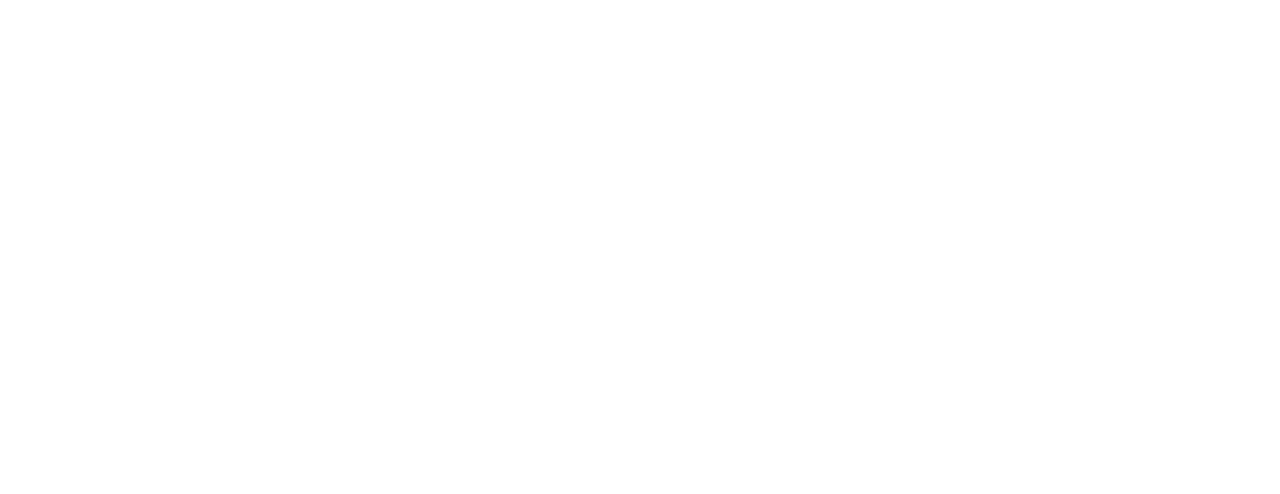
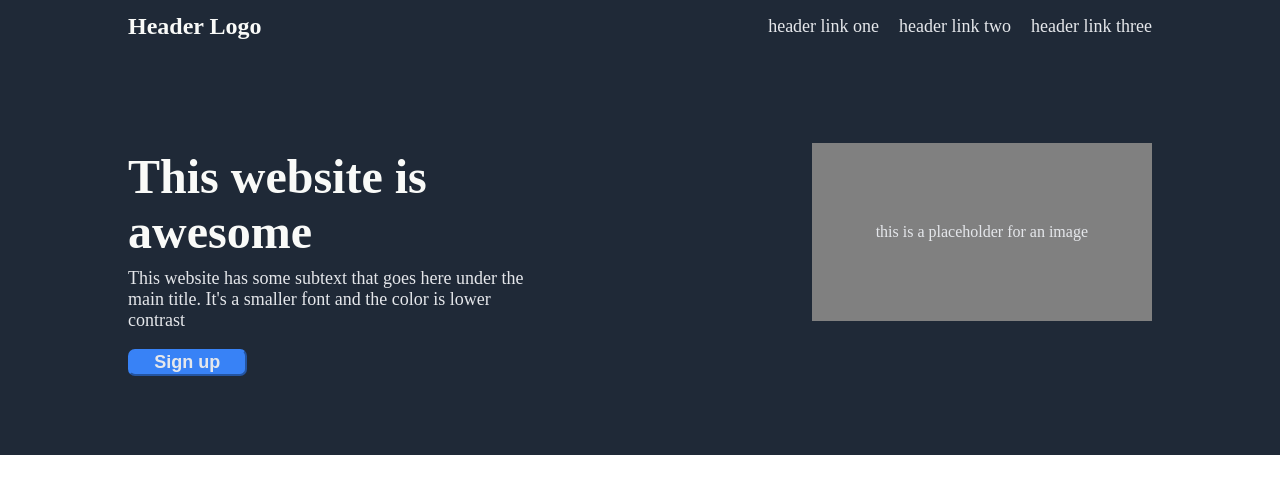
Before and after one commit to Alec-de-Boer/Website-homepage-template, a plain HTML site: page index.html in a window 1280 px wide. Drawn offline with Linux system fonts and the light colour scheme.

Commit message:
header 90% done

```diff
--- a/css/styles.css
+++ b/css/styles.css
@@ -0,0 +1,80 @@
+.top-website {
+background-color: #1F2937;
+}
+
+h1 {
+    font-size: 48px;
+    color: #F9FAF8;
+}
+
+.link,
+.secondary-text,
+button {
+    color: #E5E7EB;
+    font-size: 18px;
+}
+
+ul {
+    display: flex;
+    list-style-type: none;
+    gap: 20px;
+    align-items: center;
+    margin-right: 10%;
+}
+
+button {
+    background-color: #3882F6;
+    font-weight: 600;
+    width: 30%;
+    margin-bottom: 20%;
+    border-radius: 7px;
+    border-color: #3882F6;
+}
+
+.header {
+    display: flex;
+    align-items: center;
+    justify-content: space-between;
+}
+
+
+.logo {
+    color: #F9FAF8;
+    font-size: 24px;
+    font-weight: 700;
+    width: 20%;
+    list-style-type: none;
+    margin-left: 10%;
+}
+
+.description {
+    display: flex;
+    justify-content: space-between;
+}
+
+.description-left {
+    display: flex;
+    flex-direction: column;
+    margin-left: 10%;
+    margin-top: 5%;
+}
+
+.description-right {
+    background-color: grey;
+    margin-top: 7%;
+    margin-right: 10%;
+    color: #E5E7EB;
+    text-align: center;
+    height: 100%;
+    padding: 5% 5% 5% 5%;
+
+}
+
+body, html{
+    margin:0;
+    padding:0;
+  }
+
+  .secondary-text {
+    margin-top: -6%;
+  }
--- a/index.html
+++ b/index.html
@@ -3,8 +3,29 @@
     <head>
         <meta charset="utf-8">
         <title>Home</title>
+        <link rel="stylesheet" href="css/styles.css"
     </head>
     <body>
+        <div class="top-website">
+            <div class="header">
+                <li class="logo">Header Logo</li>
+                <ul>
+                    <li class="link">header link one</li>
+                    <li class="link">header link two</li>
+                    <li class="link">header link three</li>
+                </ul>
+            </div>
+            <div class="description">
+                <div class="description-left">
+                <h1>This website is <br> awesome</h1>
+                <p class="secondary-text">This website has some subtext that goes here under the <br> main title. It's a smaller font and the color is lower <br> contrast</p>
+                <button>Sign up</button>
+                </div>
 
+                <div class="description-right">
+                    <p>this is a placeholder for an image</p>
+                </div>
+            </div>
+        </div>
     </body>
 </html>
```
